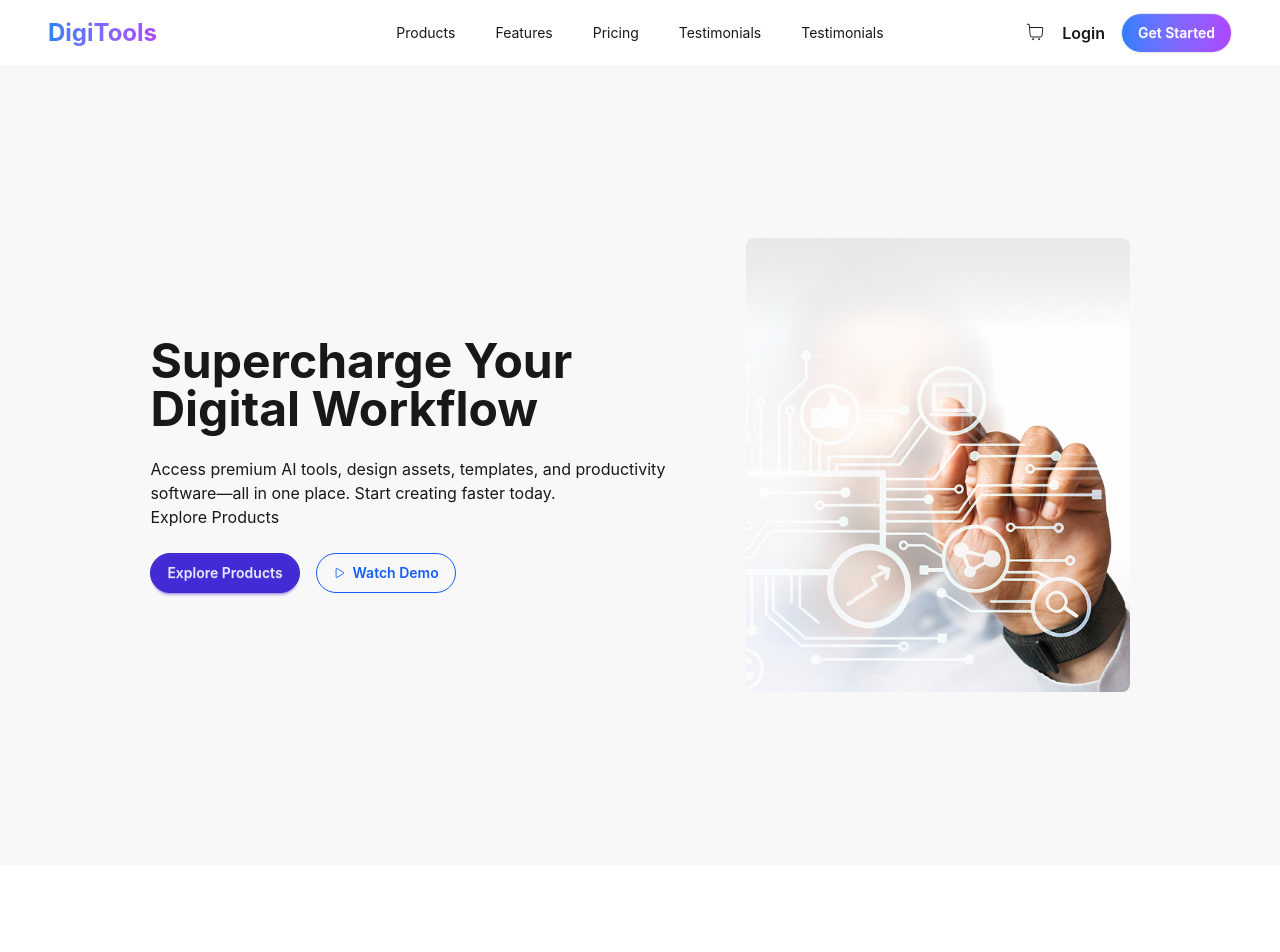
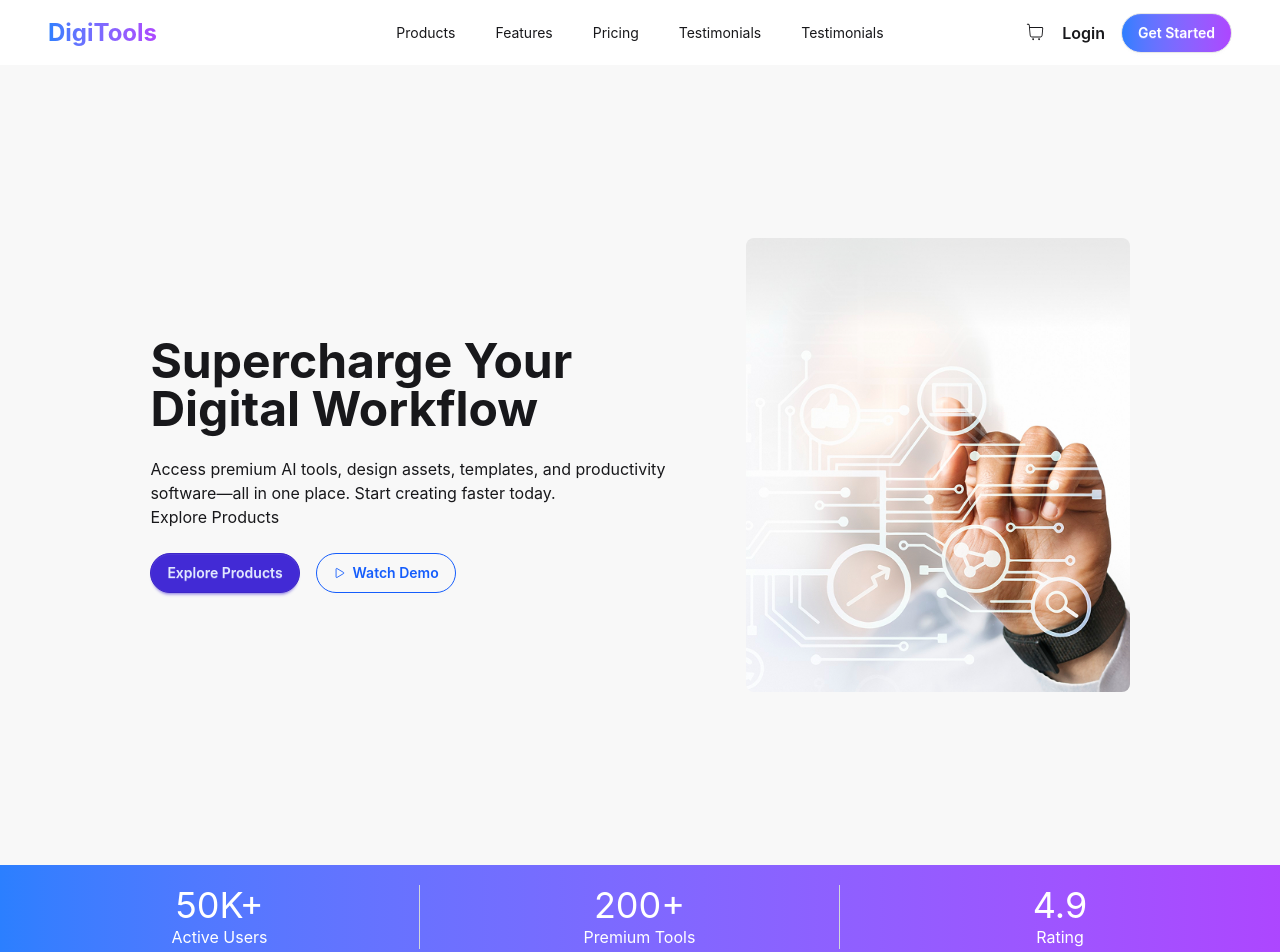
Before and after one commit to ShihabRafi1205/B13-A06-digitools-platform, a React (Vite) app: page / in a window 1280 px wide. Shown: the top 952 px of the page. Before the commit the page ends 865 px from the top, so only its background shows below. Built offline with nearby package versions, Linux system fonts and the light colour scheme.

Commit message:
added achievement section

```diff
--- a/src/App.jsx
+++ b/src/App.jsx
@@ -1,4 +1,5 @@
 import "./App.css";
+import Achievement from "./components/Achievement/Achievement";
 import Banner from "./components/Banner/Banner";
 import Navbar from "./components/Navbar/Navbar";
 
@@ -7,6 +8,7 @@ function App() {
     <>
       <Navbar></Navbar>
       <Banner></Banner>
+      <Achievement></Achievement>
     </>
   );
 }
--- /dev/null
+++ b/src/components/Achievement/Achievement.jsx
@@ -0,0 +1,22 @@
+import React from "react";
+
+const Achievement = () => {
+  return (
+    <div className="bg-linear-to-r from-blue-500 to-purple-500 grid gap-5 md:grid-cols-3  items-center p-5">
+      <div className="md:border-r border-gray-300 text-center">
+        <h2 className="text-4xl text-white ">50K+</h2>
+        <p className="text-white">Active Users</p>
+      </div>
+      <div className="md:border-r border-gray-300 text-center">
+        <h2 className="text-4xl text-white">200+</h2>
+        <p className="text-white">Premium Tools</p>
+      </div>
+      <div className="text-center">
+        <h2 className="text-4xl text-white">4.9</h2>
+        <p className="text-white">Rating</p>
+      </div>
+    </div>
+  );
+};
+
+export default Achievement;
```
